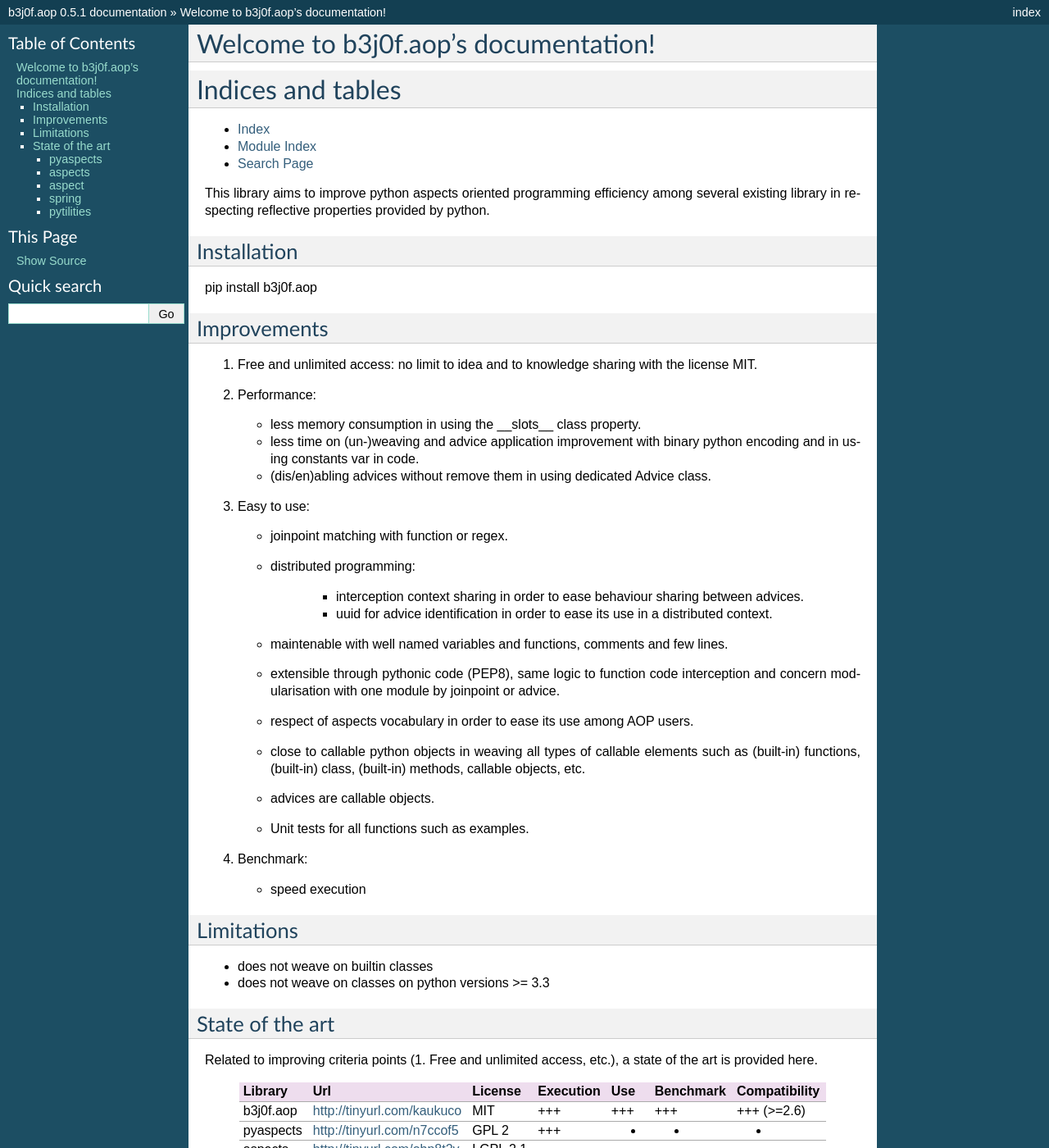
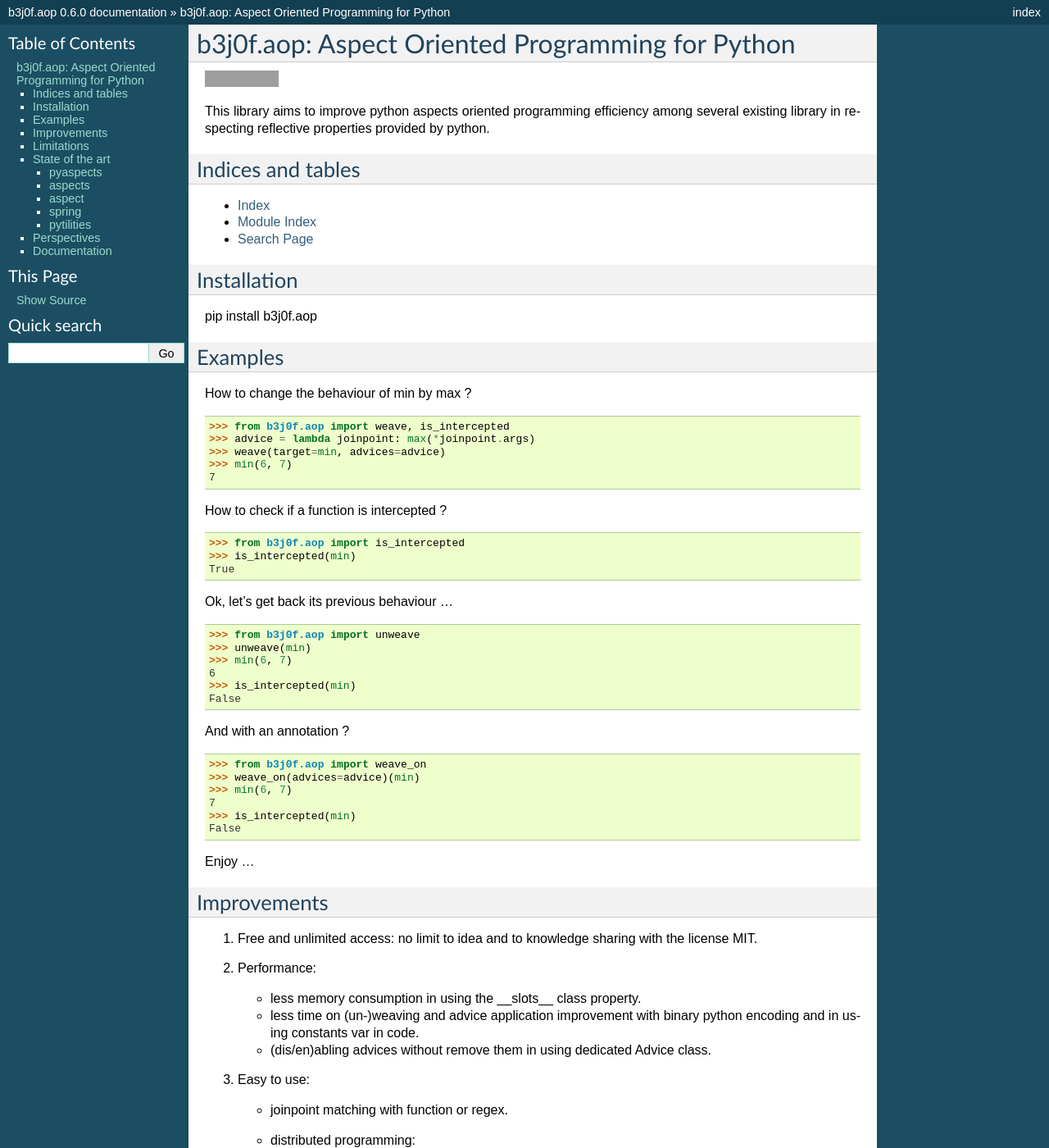
Before and after one commit to b3j0f/aop, a Sphinx documentation site: the page built from docs/index.rst, in a window 1280 px wide and 1400 px high. Shown: the whole window at 82% size. Built offline with Sphinx 7.4.7, drawn with Linux system fonts in a browser that asks for light colours; pages that are not in the unit, such as notebooks, are missing from menus; the version number is read from the project's files by our own code; some of the changed text lies outside the part shown; grey boxes are pictures that could not be loaded.

Commit message:
:add: beta version and documentation

```diff
--- a/docs/index.rst
+++ b/docs/index.rst
@@ -3,22 +3,62 @@
    You can adapt this file completely to your liking, but it should at least
    contain the root `toctree` directive.
 
-Welcome to b3j0f.aop's documentation!
-=====================================
+b3j0f.aop: Aspect Oriented Programming for Python
+=================================================
+
+.. image:: https://travis-ci.org/b3j0f/aop.svg?branch=master
+    :target: https://travis-ci.org/b3j0f/aop
+
+This library aims to improve python aspects oriented programming efficiency among several existing library in respecting reflective properties provided by python.
 
 Indices and tables
-==================
+------------------
 
 * :ref:`genindex`
 * :ref:`modindex`
 * :ref:`search`
 
-This library aims to improve python aspects oriented programming efficiency among several existing library in respecting reflective properties provided by python.
-
 Installation
 ------------
 
 pip install b3j0f.aop
+
+Examples
+--------
+
+How to change the behaviour of min by max ?
+
+>>> from b3j0f.aop import weave, is_intercepted
+>>> advice = lambda joinpoint: max(*joinpoint.args)
+>>> weave(target=min, advices=advice)
+>>> min(6, 7)
+7
+
+How to check if a function is intercepted ?
+
+>>> from b3j0f.aop import is_intercepted
+>>> is_intercepted(min)
+True
+
+Ok, let's get back its previous behaviour ...
+
+>>> from b3j0f.aop import unweave
+>>> unweave(min)
+>>> min(6, 7)
+6
+>>> is_intercepted(min)
+False
+
+And with an annotation ?
+
+>>> from b3j0f.aop import weave_on
+>>> weave_on(advices=advice)(min)
+>>> min(6, 7)
+7
+>>> is_intercepted(min)
+False
+
+Enjoy ...
 
 Improvements
 ------------
@@ -115,3 +155,14 @@
 - open-source and use limitations: GPL 3.
 - not maintenable: missing documentations and not respect of the PEP8.
 - Executon time is not optimized with several classes used with generic getters without using __slots__. The only one optimization comes from the yield which requires from users to use it in their own advices (which must be a class).
+
+Perspectives
+------------
+
+- Cython implementation.
+- Generated documentation.
+
+Documentation
+-------------
+
+http://pythonhosted.org/b3j0f.aop
--- a/setup.py
+++ b/setup.py
@@ -40,7 +40,7 @@
 
 setup(
     name='b3j0f.aop',
-    version='0.5.1',
+    version='0.6.0',
     install_requires=dependencies,
     packages=find_packages(exclude=['test.*', '*.test.*']),
     author="b3j0f",
```
Also changed, not shown: README.rst (+145 -7 lines), 1 other file.
